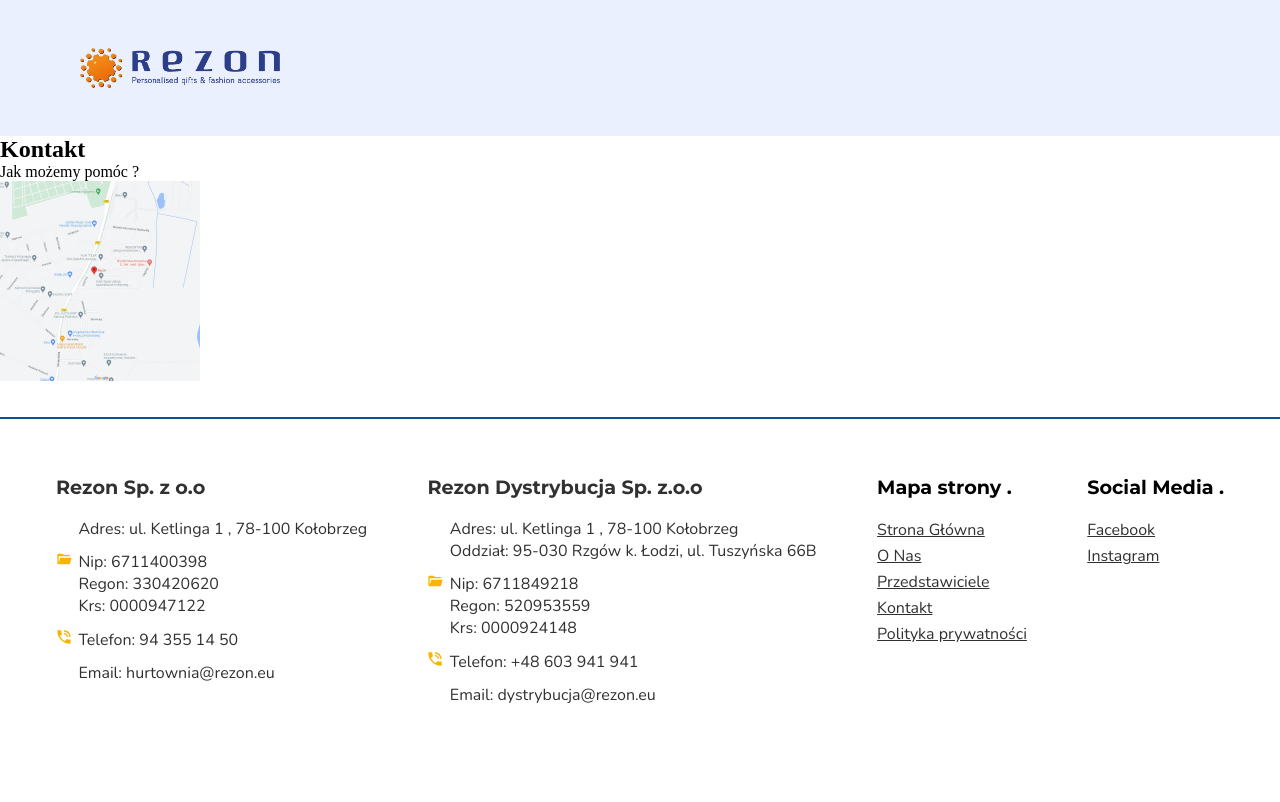
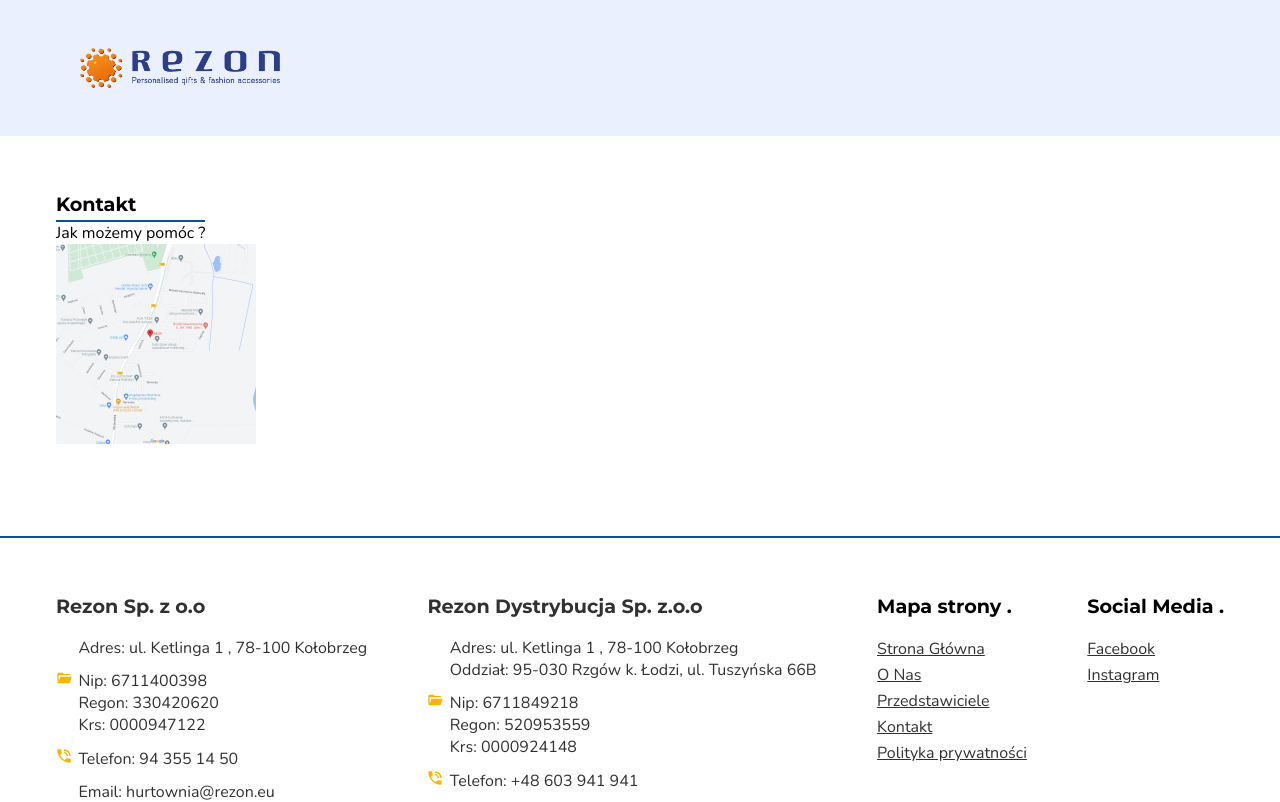
Before and after one commit to marcinzygan/rezon-product-catalogue, a Next.js app: page /kontakt in a window 1280 px wide. Shown: the top 802 px of the page. Built offline with nearby package versions, Linux system fonts and the light colour scheme; some icons are missing.

Commit message:
changed styles for main tag

```diff
--- a/src/components/PageHeading/PageHeading.js
+++ b/src/components/PageHeading/PageHeading.js
@@ -5,7 +5,7 @@ const PageHeading = (props) => {
   return (
     <div>
       <h2 className={classes.heading}>{props.heading}</h2>
-      <p className={classes.subHeading}>{props.subHeading}</p>
+      <div className={classes.subHeading}>{props.subHeading}</div>
     </div>
   );
 };
--- a/src/components/PageHeading/pageHeading.module.css
+++ b/src/components/PageHeading/pageHeading.module.css
@@ -0,0 +1,19 @@
+.heading {
+  font-family: var(--ff-heading);
+  font-size: var(--fs-h2);
+  color: var(--clr-grey);
+}
+.subHeading {
+  display: inline-block;
+  font-family: var(--ff-regular);
+  font-size: var(--fs-text);
+  color: var(--clr-grey);
+  padding-top: 0.25rem;
+}
+.subHeading::before {
+  display: block;
+  content: "";
+  width: 100%;
+  height: 2px;
+  background-color: var(--clr-accent);
+}
--- a/src/pages/handlowcy.js
+++ b/src/pages/handlowcy.js
@@ -3,7 +3,7 @@ import classes from "../styles/handlowcy.module.css";
 import { Icon } from "@iconify/react";
 const handlowcy = () => {
   return (
-    <main className={classes.handlowcy__main}>
+    <div className={classes.handlowcy__main}>
       <h1 className={classes.handlowcy__h1}>Nasi Przedstawiciele Handlowi</h1>
       <h2 className={classes.handlowcy__h2}>
         PRZEDSTAWICIELE HANDLOWI (POMORZE):
@@ -175,7 +175,7 @@ const handlowcy = () => {
           </p>
         </div>
       </div>
-    </main>
+    </div>
   );
 };
 
--- a/src/pages/o_nas.js
+++ b/src/pages/o_nas.js
@@ -2,7 +2,7 @@ import React from "react";
 import classes from "../styles/oNas.module.css";
 const o_nas = () => {
   return (
-    <main className={classes.main}>
+    <div className={classes.main}>
       <h1 className={classes.h1}>O nas</h1>
       <p className={classes.text}>
         Nasza firma rozpoczęła swoją działalność w 1996 roku, zajmując się
@@ -38,7 +38,7 @@ const o_nas = () => {
         satysfakcję z zakupów. Zapraszamy do zapoznania się z naszą ofertą i do
         kontaktu z nami w razie jakichkolwiek pytań lub wątpliwości.
       </p>
-    </main>
+    </div>
   );
 };
 
--- a/src/styles/globals.css
+++ b/src/styles/globals.css
@@ -75,9 +75,9 @@ body {
 img {
   width: 100%;
 }
-/* .app__layout {
-  margin-top: 2rem;
-} */
+main {
+  padding: 3.5rem;
+}
 .iconify {
   color: rgb(247, 181, 0);
 }
@@ -96,3 +96,14 @@ img {
 .nav__open {
   transform: translateX(0%) !important;
 }
+
+@media (min-width: 1300px) {
+  main {
+    padding: 5rem;
+  }
+}
+@media (min-width: 1600px) {
+  main {
+    padding: 5rem 10rem 10rem 10rem;
+  }
+}
```
Also changed, not shown: src/styles/handlowcy.module.css (+4 -4 lines), src/styles/oNas.module.css (+6 -6 lines).
